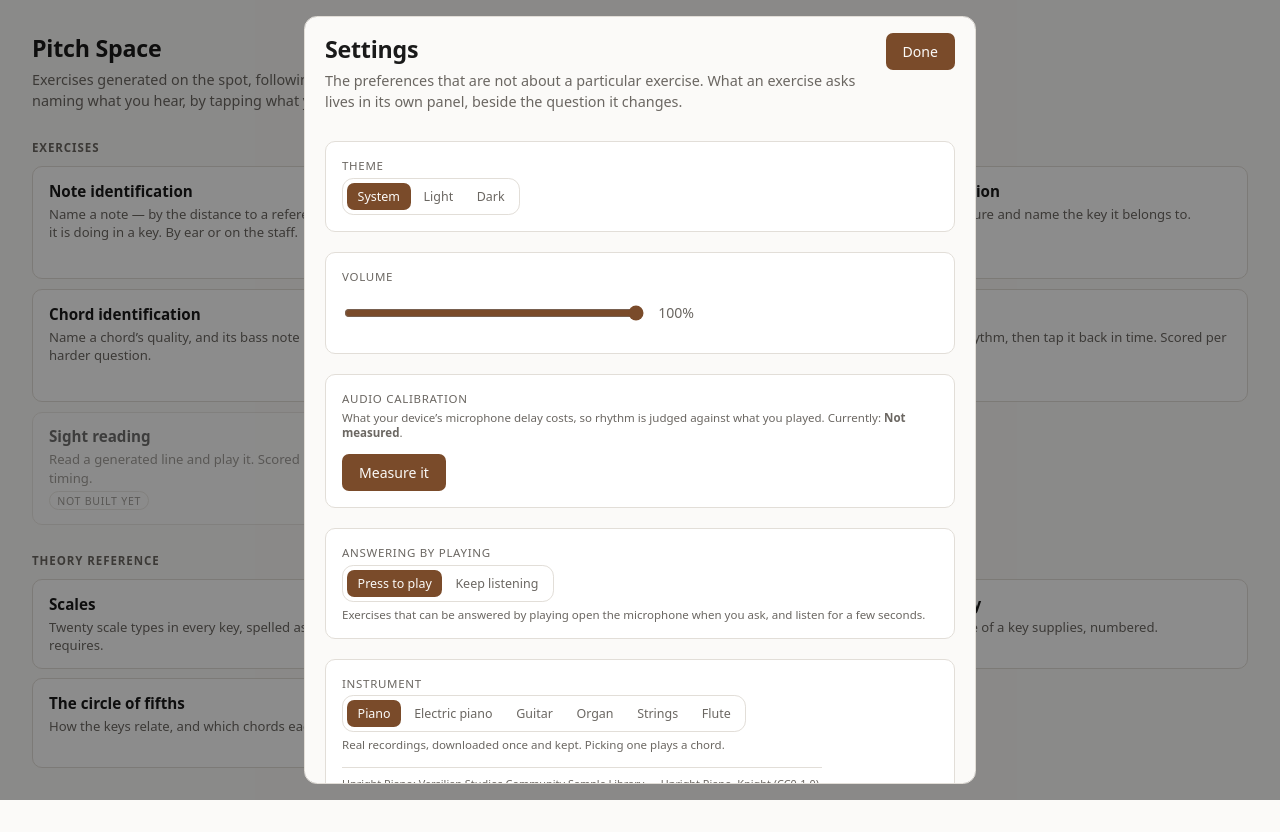
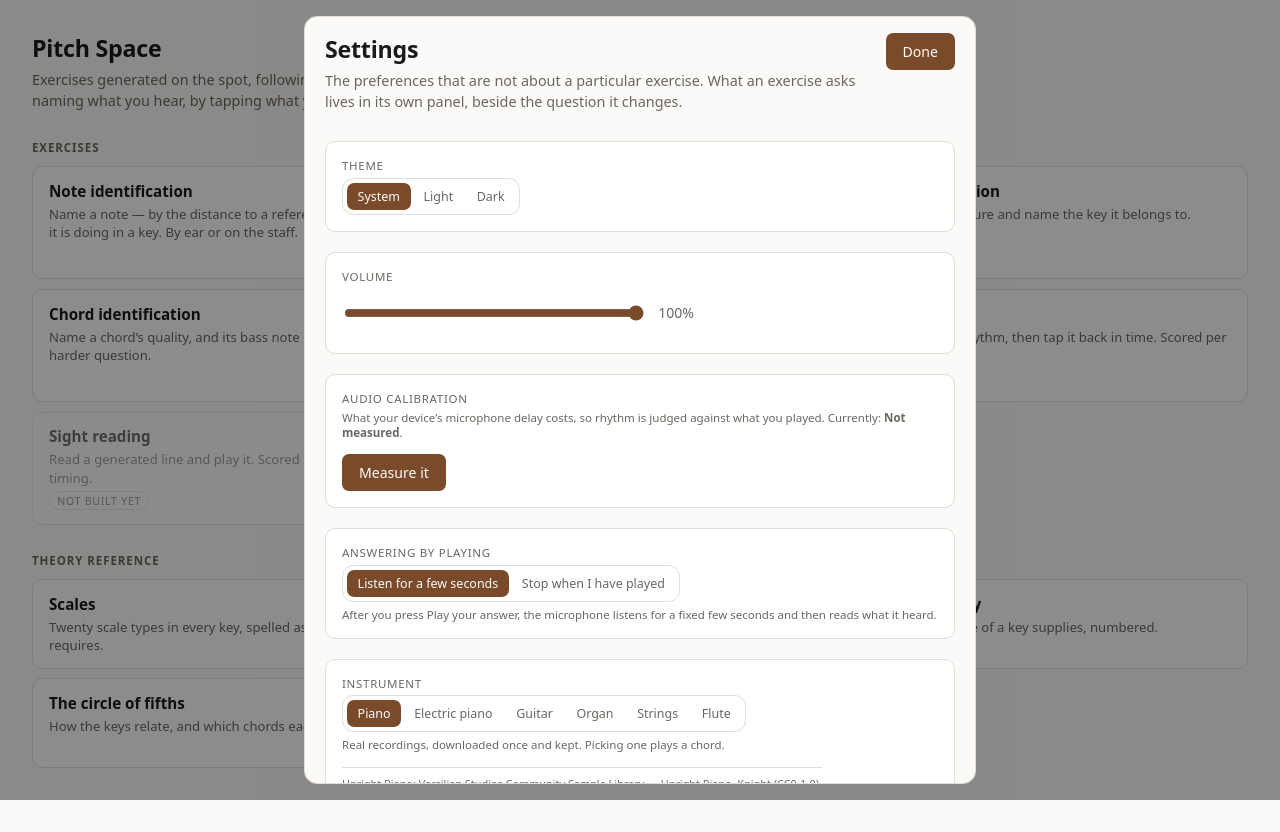
Before and after one commit to deepl0w/pitch_space, a React (Vite) app: page / in a window 1280 px wide. Both pictures are taken after a click on the button 1238 px from the left and 42 px from the top of the page. Built offline with nearby package versions, Linux system fonts and the light colour scheme.

Commit message:
Drop the Playing mode, and emphasise a lone action button rather than the first one

```diff
--- a/src/exercises/interval-id/IntervalPrompt.tsx
+++ b/src/exercises/interval-id/IntervalPrompt.tsx
@@ -4,7 +4,7 @@ import { useCountdown } from '../countdown';
 import { namePlayed } from '../played';
 import type { PlayedNote, PromptProps } from '../types';
 import {
-  intervalPlayed, intervalVoices, readableNotes,
+  answerVoices, intervalPlayed, intervalVoices, readableNotes,
   type IntervalExercise, type IntervalResponse, type IntervalSettings,
 } from './intervals';
 
@@ -122,6 +122,28 @@ export function IntervalPrompt({
 
   return (
     <div className="prompt">
+      {/*
+        After a wrong answer, the two intervals side by side.
+
+        Asked for in these words: *"for the listening exercises i want to be
+        able to play again also the wrong answer to compare between expected
+        and what i answered"*. Naming an interval you cannot hear is the
+        difficulty; being told the name of the one you missed does not teach
+        you its sound, and hearing them a second apart does.
+
+        Only when the answer was wrong, and only when it was heard rather
+        than read — there is nothing to compare when you got it right, and
+        a reading question was never about a sound.
+      */}
+      {answered && !result.correct && chosen !== null && !reading && (
+        <div className="actions compare">
+          <button type="button" onClick={() => audio.play(answerVoices(exercise, chosen))}>
+            Hear yours
+          </button>
+          <button type="button" onClick={play}>Hear the answer</button>
+        </div>
+      )}
+
       <div className="actions">
         {!reading && <button type="button" onClick={play}>Play it again</button>}
         <button
--- a/src/exercises/interval-id/index.ts
+++ b/src/exercises/interval-id/index.ts
@@ -19,7 +19,7 @@ export const intervalIdentification = defineExercise<
   name: 'Intervals',
   // Both: the same interval read off the staff and heard are different
   // skills, and a learner is routinely fluent at one and lost at the other.
-  presentations: ['listen', 'read', 'play'],
+  presentations: ['listen', 'read'],
   // Exact: an item is a projection of a setting, so narrowing to one
   // is invertible rather than approximate. See ExerciseSpec.prefer.
   aims: 'exact',
--- a/src/exercises/interval-id/intervals.ts
+++ b/src/exercises/interval-id/intervals.ts
@@ -23,7 +23,7 @@ import type {
  */
 
 /** The modes this exercise can serve, for its field and its coercion alike. */
-const INTERVAL_MODES = ['listen', 'read', 'play'] as const;
+const INTERVAL_MODES = ['listen', 'read'] as const;
 
 export const INTERVAL_EXERCISE_ID = 'interval-id';
 
@@ -496,6 +496,35 @@ export function intervalVoices(exercise: IntervalExercise): Voice[] {
   });
 }
 
+/**
+ * The interval the learner answered, sounded from the same first note.
+ *
+ * **So a wrong answer can be heard against the right one**, which the
+ * learner asked for: *"I want to be able to play again also the wrong
+ * answer to compare between expected and what I answered."* Naming an
+ * interval you cannot yet hear is most of the difficulty, and being told
+ * the name of what you missed does not teach you the sound — hearing the
+ * two a second apart does.
+ *
+ * **From the same starting pitch, and in the same direction.** Those are
+ * what make it a comparison rather than two unrelated sounds: change the
+ * root and the ear has two variables to hold, which is the thing it was
+ * already failing at. Only the distance differs, which is the thing the
+ * learner got wrong.
+ */
+export function answerVoices(exercise: IntervalExercise, semitones: number): Voice[] {
+  const [from] = exercise.pitches.map(midiOf);
+  // Downwards for a descending question, so the contour matches too — a
+  // rising version of a falling interval is a different sound to compare.
+  const to = exercise.direction === 'down' ? from - semitones : from + semitones;
+  if (exercise.direction === 'harmonic') {
+    return schedule([{ midis: [from, to] }], { eventGap: 0, rollGap: 0, hold: 2.2 });
+  }
+  return schedule([{ midis: [from] }, { midis: [to] }], {
+    eventGap: MELODIC_GAP, rollGap: 0, hold: 1.1,
+  });
+}
+
 /** The answer, engraved. Shown only once the user has committed to one. */
 export function intervalScoreNotes(exercise: IntervalExercise): ScoreNote[] {
   if (exercise.direction === 'harmonic') {
--- a/src/exercises/scale-id/index.ts
+++ b/src/exercises/scale-id/index.ts
@@ -22,7 +22,7 @@ export const scaleIdentification = defineExercise<
   id: SCALE_EXERCISE_ID,
   name: 'Scale identification',
   description: 'Hear or read a scale and name which one it is.',
-  presentations: ['listen', 'read', 'play'],
+  presentations: ['listen', 'read'],
   // Exact: an item is a projection of a setting, so narrowing to one
   // is invertible rather than approximate. See ExerciseSpec.prefer.
   aims: 'exact',
--- a/src/exercises/scale-id/scales.ts
+++ b/src/exercises/scale-id/scales.ts
@@ -27,7 +27,7 @@ import type {
  */
 
 /** The modes this exercise can serve, for its field and its coercion alike. */
-const SCALE_MODES = ['listen', 'read', 'play'] as const;
+const SCALE_MODES = ['listen', 'read'] as const;
 
 export const SCALE_EXERCISE_ID = 'scale-id';
 
--- a/src/exercises/types.ts
+++ b/src/exercises/types.ts
@@ -91,7 +91,7 @@ export interface Result {
  * `read` means the question is on the staff and nothing sounds. `listen`
  * means it sounds and the staff stays empty until the answer is given.
  */
-export type Presentation = 'read' | 'listen' | 'play';
+export type Presentation = 'read' | 'listen';
 
 /**
  * What the two senses are called on screen.
@@ -108,7 +108,6 @@ export type Presentation = 'read' | 'listen' | 'play';
 export const PRESENTATION_LABELS: Record<Presentation, string> = {
   listen: 'Listening',
   read: 'Reading',
-  play: 'Playing',
 };
 
 /**
@@ -124,12 +123,11 @@ export const PRESENTATION_LABELS: Record<Presentation, string> = {
  * with one option cannot change the question, and this app has a rule
  * about those.
  *
- * **Which presentations are offered is the exercise's to say**, since
- * "Playing" is only honest where the exercise can actually take an answer
- * from an instrument. Passing the list rather than hard-coding it is what
- * stopped this field offering a mode two of the six could not serve — and
- * the list it is given must be the same one the definition declares, which
- * `registry.test.ts` holds rather than trusting.
+ * **Which presentations are offered is the exercise's to say**, and the
+ * list it is given must be the same one the definition declares, which
+ * `registry.test.ts` holds rather than trusting. That was learned while a
+ * third mode briefly existed: a field hard-coding its own options offered
+ * one that two of the six exercises could not serve.
  */
 export function presentationField<S extends BaseSettings>(
   offered: readonly Presentation[],
--- a/src/index.css
+++ b/src/index.css
@@ -262,9 +262,17 @@ main .practice-main .actions > .secondary {
   margin-top: 0.2rem;
 }
 
-/* The one button there is before a question exists. It is the whole of
-   what the screen is asking you to do, so it says so. */
-main .practice-main .actions > button:first-child {
+/* The one button there is, when there is one. It is the whole of what the
+   screen is asking you to do, so it says so.
+
+   `:only-of-type`, not `:first-child`, and the difference is a reported
+   bug: written positionally it emphasised whichever button happened to be
+   first, so when a second control moved into the row — "Play your answer"
+   beside "Play it again" — one of the pair came out bold and the other did
+   not, for no reason a reader could see. The rule was never about position.
+   Of-type rather than only-child because the row also holds the sentence
+   under it, which is a sibling and not a button. */
+main .practice-main .actions > button:only-of-type {
   font-size: 1rem; font-weight: 650; padding: 0.6rem 1.5rem;
 }
 
--- a/src/state/schema.ts
+++ b/src/state/schema.ts
@@ -449,7 +449,7 @@ function isOutcome(value: unknown): value is ItemOutcome {
  * removed from the UI must still load the history it produced. Adding to
  * this is how a new mode becomes storable; removing from it is a migration.
  */
-const STORED_PRESENTATIONS: readonly Presentation[] = ['read', 'listen', 'play'];
+const STORED_PRESENTATIONS: readonly Presentation[] = ['read', 'listen'];
 
 /*
   A predicate rather than a bare `includes`, so the check still narrows.
--- a/src/ui/screens/Settings.tsx
+++ b/src/ui/screens/Settings.tsx
@@ -166,26 +166,30 @@ export function Settings({ go }: { go(route: string): void }) {
         <Field label="Answering by playing" group>
           <OneOf
             options={[
-              { id: 'press', label: 'Press to play' },
-              { id: 'continuous', label: 'Keep listening' },
+              { id: 'press', label: 'Listen for a few seconds' },
+              { id: 'continuous', label: 'Stop when I have played' },
             ]}
             chosen={appearance.capture}
             onChange={setCapture}
           />
           {/*
-            Named for what each does rather than for how it works. "Press
-            to play" and "Keep listening" are both things the learner
-            does or does not have to do; "manual" and "continuous" are
-            facts about the implementation, and the panel is read by
-            somebody deciding how they want to answer.
+            Named for what the learner experiences rather than for the
+            mechanism. Both open the microphone on a press; what differs
+            is when the take ends, and "continuous" and "fixed window"
+            are facts about the implementation.
+
+            The wording was about a Playing mode that no longer exists —
+            the user asked for one, then asked for it to be dropped in
+            favour of the button being available in both other modes. The
+            choice outlived the mode because it is still a real one.
           */}
           <p className="secondary">
             {appearance.capture === 'press'
-              ? `Exercises that can be answered by playing open the microphone
-                 when you ask, and listen for a few seconds.`
-              : `The microphone stays open while you practise, and your answer
-                 is taken from what you play. Nothing is recorded or sent
-                 anywhere.`}
+              ? `After you press Play your answer, the microphone listens for a
+                 fixed few seconds and then reads what it heard.`
+              : `After you press Play your answer, the microphone stops as soon
+                 as you have played enough to answer, rather than waiting out
+                 the rest.`}
           </p>
         </Field>
       </Panel>
```
Also changed, not shown: 1 other file (tests, documents, lock files or other folders).
